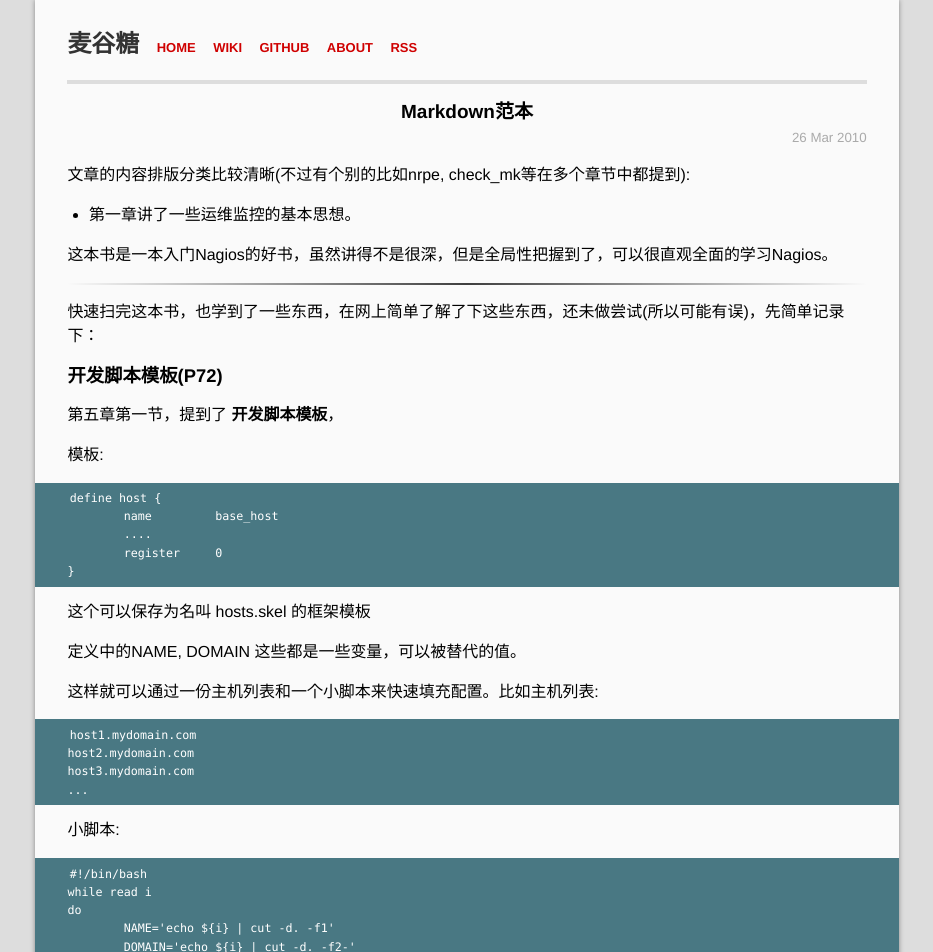
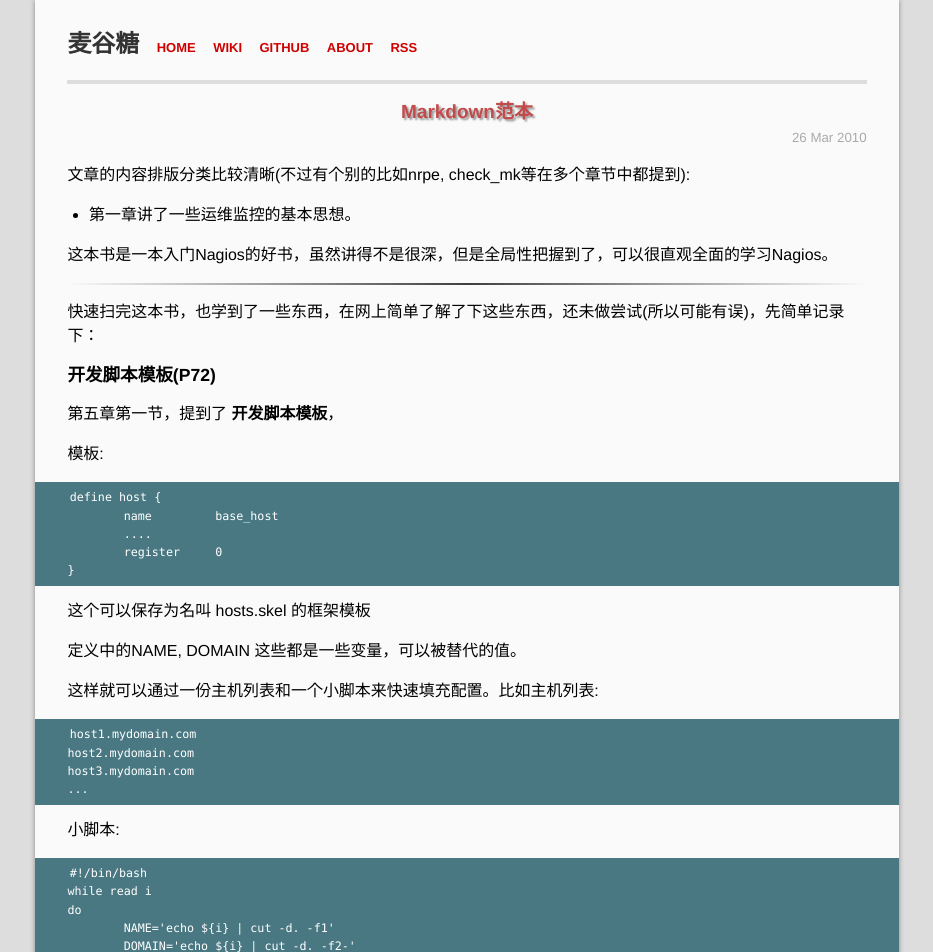
Before and after one commit to mgtang/blog, a Jekyll site: the page built from _posts/2015-2-9-Markdown范本.md, in a window 1280 px wide. Shown: the top 952 px of the page, without its empty margins (173-1106 px from the left). Built offline with Jekyll 4.4.1, drawn with Linux system fonts in a browser that asks for light colours; Markdown is read by kramdown in place of the engine named in the settings; comment, search, counter and statistics services are not loaded.

Commit message:
Update main.css

```diff
--- a/css/main.css
+++ b/css/main.css
@@ -181,6 +181,8 @@
 }
 
 #pagetitle h2 {
+  text-shadow: 2px 2px 2px #999;
+  color: #C24A4A;
   font-size: 19px;
 }
 
@@ -231,21 +233,21 @@
 }
 
 .post h1 {
-  font-size: 140%;
+  font-size: 120%;
+  color: #9C9583;
   margin-bottom: 0.66em;
 }
 
 .post h2 {
-  font-size: 120%;
-  color: #9C9583;
-  margin-bottom: 0.6em;
+  font-size: 115%;
+    margin-bottom: 0.6em;
 }
 .post h3 {
-  font-size: 115%;
+  font-size: 110%;
   margin-bottom: 0.8em;
 }
 .post h4 {
-  font-size: 110%;
+  font-size: 105%;
   margin-bottom: 0.9em;
 }
 .post h5 {
```
